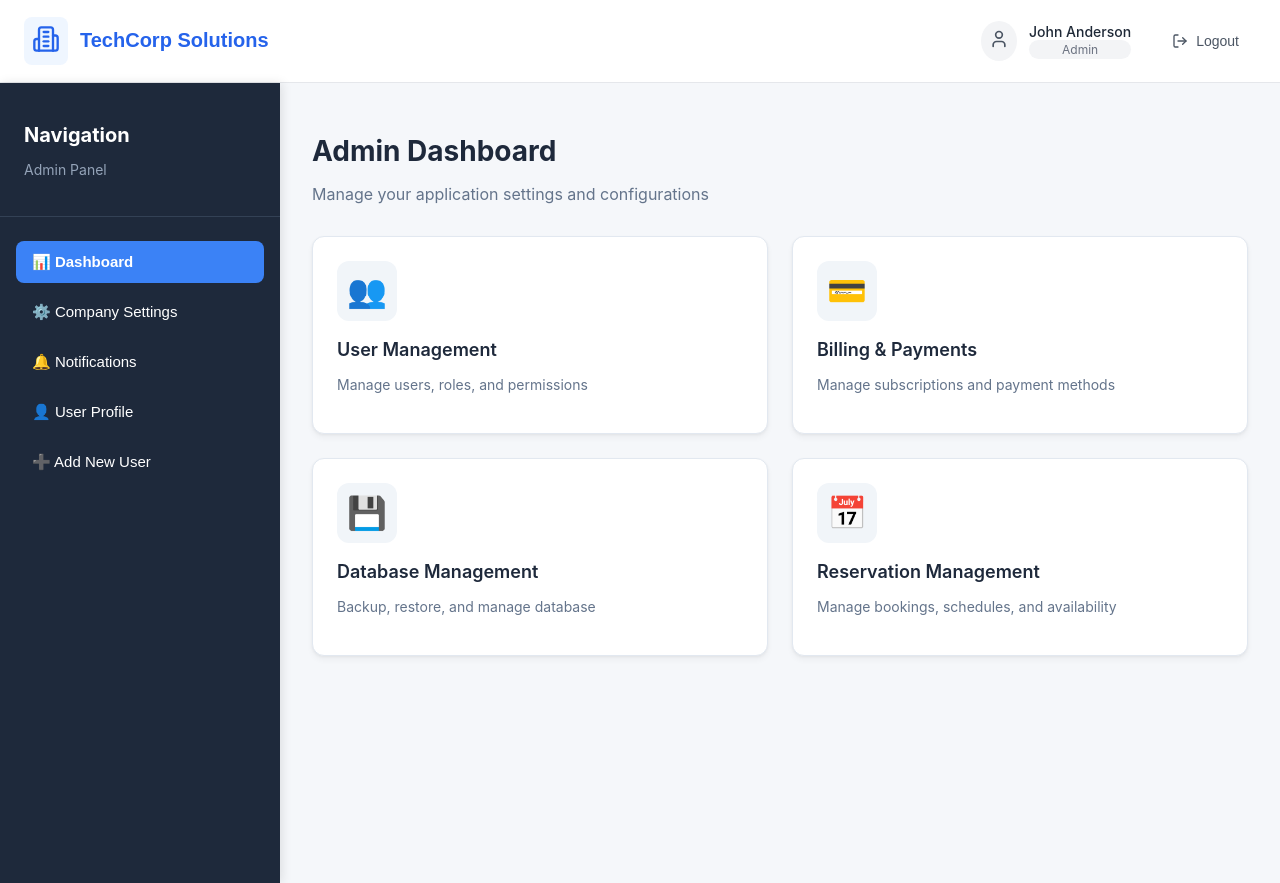
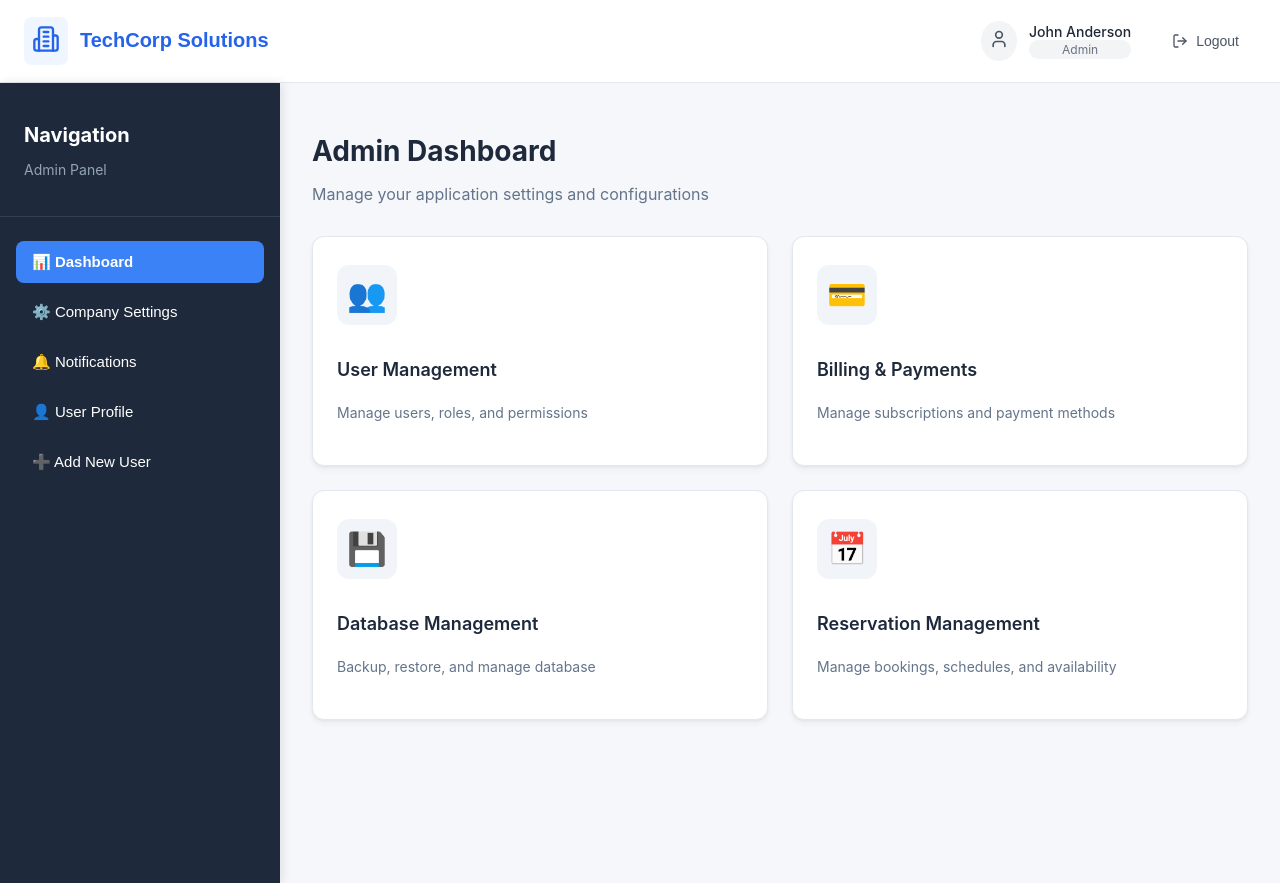
Before and after one commit to Tharuka-Marasinghe/hotel_Management, a React (Create React App) app: page / in a window 1280 px wide. Built offline with nearby package versions, Linux system fonts and the light colour scheme.

Commit message:
Refactor Dashboard and CompanySettings components for improved layout and styling

```diff
--- a/src/components/Dashboard.jsx
+++ b/src/components/Dashboard.jsx
@@ -88,7 +88,7 @@ const Dashboard = ({ onNavigate }) => {
             <div
               style={{
                 display: "grid",
-                gridTemplateColumns: "repeat(auto-fit, minmax(300px, 1fr))",
+                gridTemplateColumns: "repeat(2, 1fr)",
                 gap: "24px",
               }}
             >
@@ -184,7 +184,7 @@ const sidebarButtonStyle = (isActive) => ({
   marginBottom: "4px",
   fontSize: "15px",
   fontWeight: isActive ? "600" : "400",
-  "&:hover": {
+  ":hover": {
     backgroundColor: isActive ? "#3b82f6" : "#334155",
   }
 });
@@ -199,7 +199,11 @@ const cardStyle = {
   position: "relative",
   overflow: "hidden",
   border: "1px solid #e2e8f0",
-  "&:hover": {
+  minHeight: "180px",
+  display: "flex",
+  flexDirection: "column",
+  justifyContent: "center",
+  ":hover": {
     transform: "translateY(-4px)",
     boxShadow: "0 10px 15px rgba(0,0,0,0.07), 0 4px 6px rgba(0,0,0,0.05)",
   }
@@ -285,7 +289,7 @@ const inputStyle = {
   borderRadius: "8px",
   fontSize: "16px",
   transition: "all 0.2s ease",
-  "&:focus": {
+  ":focus": {
     outline: "none",
     borderColor: "#3b82f6",
     boxShadow: "0 0 0 3px rgba(59, 130, 246, 0.2)"
@@ -303,7 +307,7 @@ const primaryButtonStyle = {
   cursor: "pointer",
   transition: "all 0.2s ease",
   marginTop: "8px",
-  "&:hover": {
+  ":hover": {
     backgroundColor: "#2563eb"
   }
 };
--- a/src/pages/CompanySettings.jsx
+++ b/src/pages/CompanySettings.jsx
@@ -167,7 +167,7 @@ const CompanySettings = ({ onBack = () => console.log('Back clicked') }) => {
     },
     input: {
       width: '100%',
-      padding: '16px 24px',
+      padding: '16px 2px',
       border: '2px solid #e5e7eb',
       borderRadius: '12px',
       fontSize: '18px',
```
